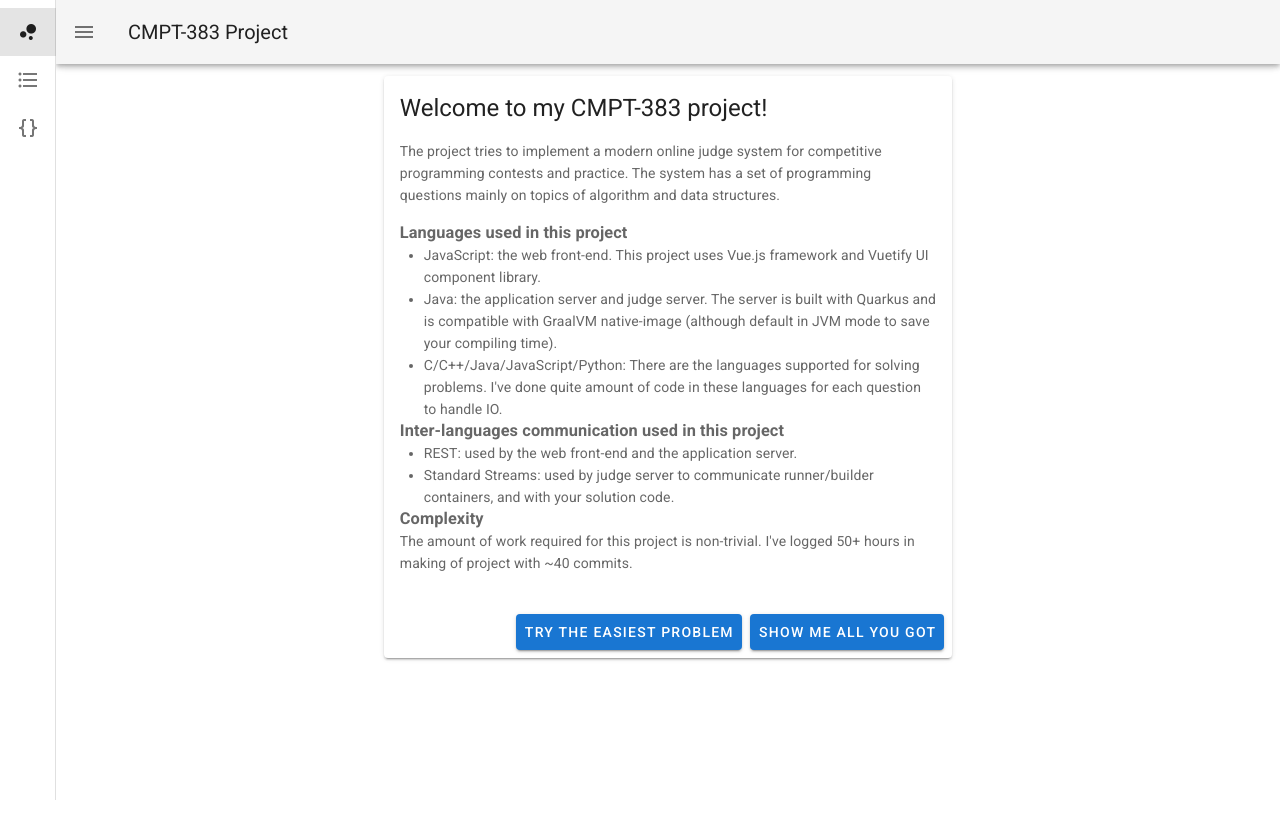
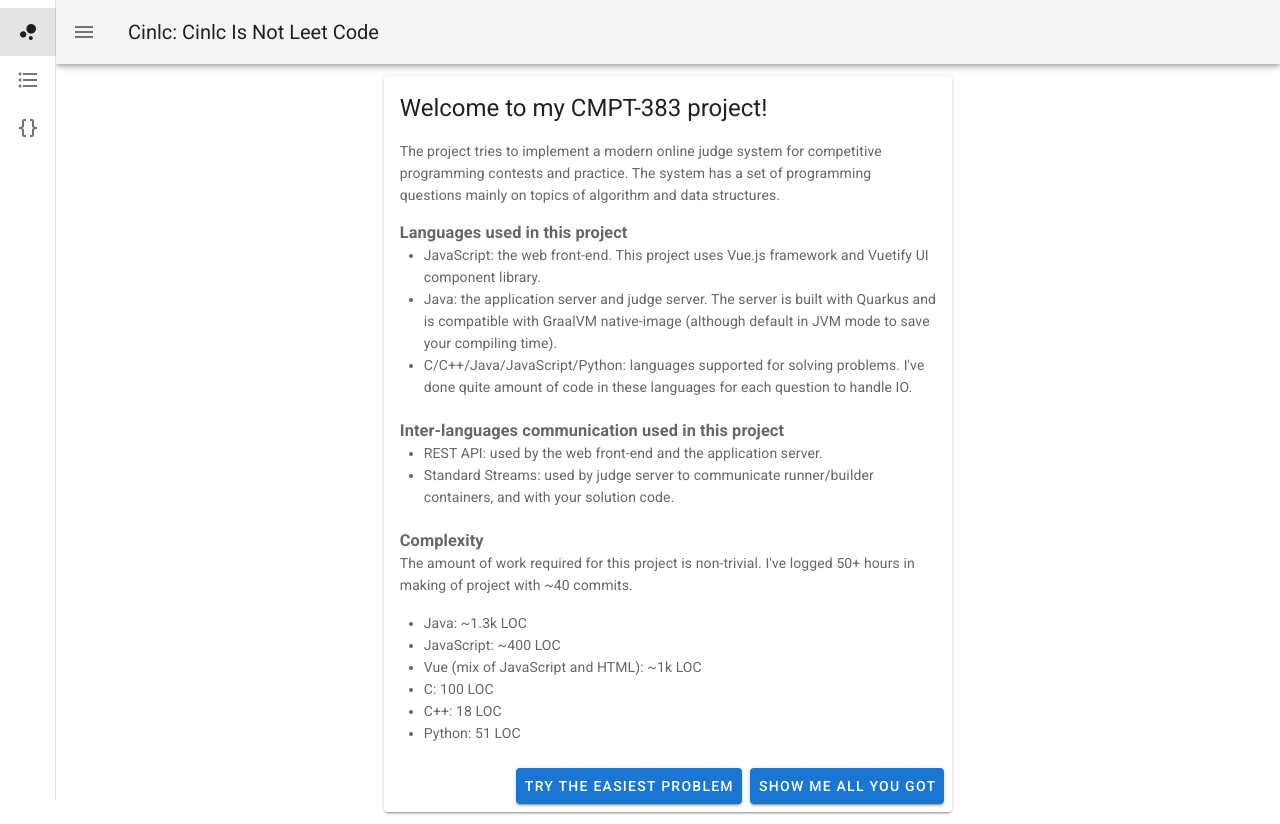
Before and after one commit to tabjy/cmpt383-project, a Nuxt app in the folder src/frontend/: page / in a window 1280 px wide. Before the commit the page ends 800 px from the top, so only its background shows below. Built offline with nearby package versions, Linux system fonts and the light colour scheme.

Commit message:
Mark final

```diff
--- a/src/frontend/layouts/default.vue
+++ b/src/frontend/layouts/default.vue
@@ -59,7 +59,7 @@ export default {
       ],
       right: true,
       rightDrawer: false,
-      title: 'CMPT-383 Project'
+      title: 'Cinlc: Cinlc Is Not Leet Code'
     }
   }
 }
--- a/src/frontend/nuxt.config.js
+++ b/src/frontend/nuxt.config.js
@@ -7,7 +7,7 @@ export default {
 
   // Global page headers (https://go.nuxtjs.dev/config-head)
   head: {
-    titleTemplate: '%s - CMPT 383 Project',
+    titleTemplate: '%s - Cinlc',
     title: 'frontend',
     meta: [
       { charset: 'utf-8' },
--- a/src/frontend/pages/index.vue
+++ b/src/frontend/pages/index.vue
@@ -17,19 +17,29 @@
             <ul>
               <li>JavaScript: the web front-end. This project uses Vue.js framework and Vuetify UI component library.</li>
               <li>Java: the application server and judge server. The server is built with Quarkus and is compatible with GraalVM native-image (although default in JVM mode to save your compiling time).</li>
-              <li>C/C++/Java/JavaScript/Python: There are the languages supported for solving problems. I've done quite amount of code in these languages for each question to handle IO.</li>
+              <li>C/C++/Java/JavaScript/Python: languages supported for solving problems. I've done quite amount of code in these languages for each question to handle IO.</li>
             </ul>
+            <br />
 
             <h3>Inter-languages communication used in this project</h3>
             <ul>
-              <li>REST: used by the web front-end and the application server.</li>
+              <li>REST API: used by the web front-end and the application server.</li>
               <li>Standard Streams: used by judge server to communicate runner/builder containers, and with your solution code.</li>
             </ul>
+            <br />
 
             <h3>Complexity</h3>
             <p>
               The amount of work required for this project is non-trivial. I've logged 50+ hours in making of project with ~40 commits.
             </p>
+            <ul>
+              <li>Java: ~1.3k LOC</li>
+              <li>JavaScript: ~400 LOC</li>
+              <li>Vue (mix of JavaScript and HTML): ~1k LOC</li>
+              <li>C: 100 LOC</li>
+              <li>C++: 18 LOC</li>
+              <li>Python: 51 LOC</li>
+            </ul>
           </v-card-text>
           <v-card-actions>
             <v-spacer />
```
